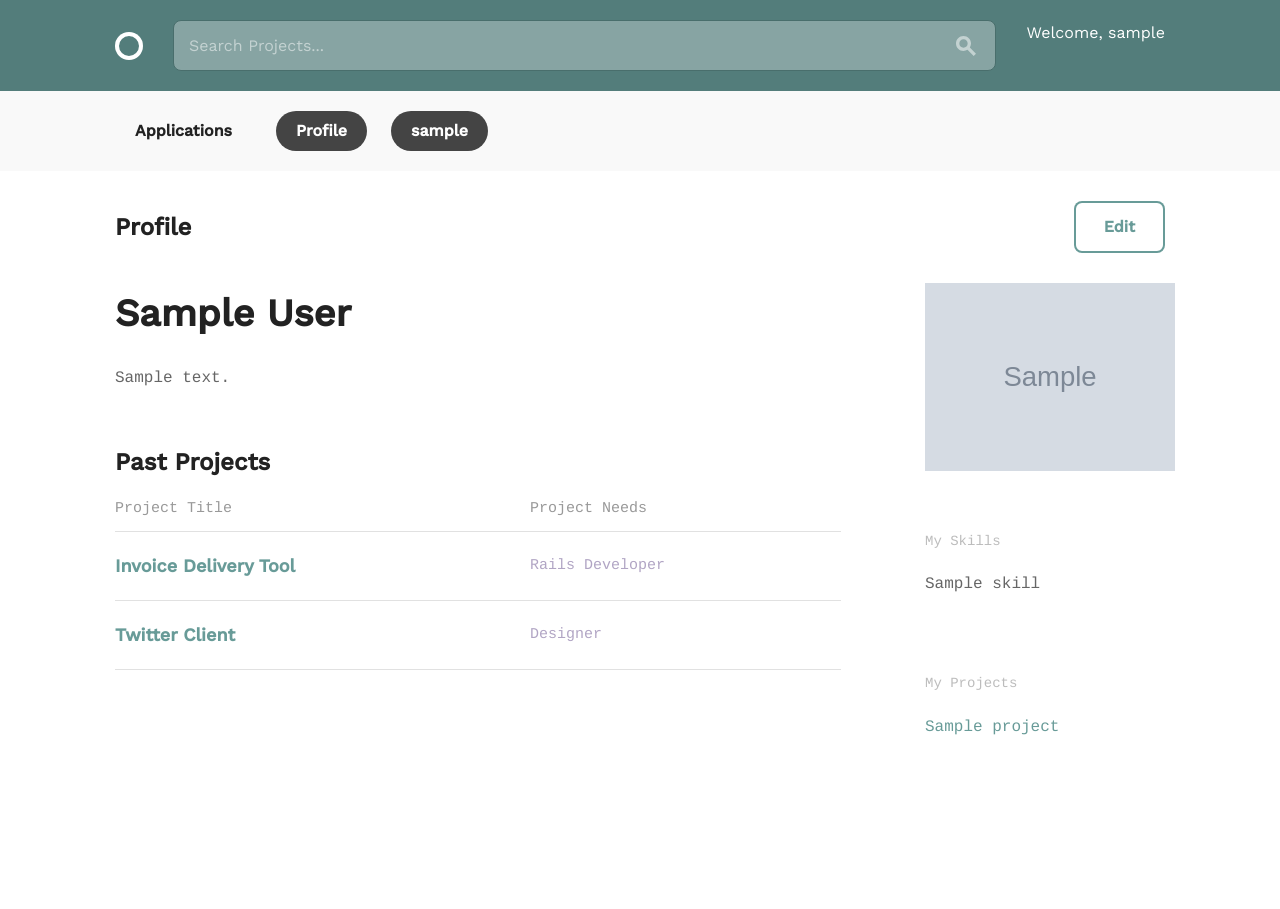
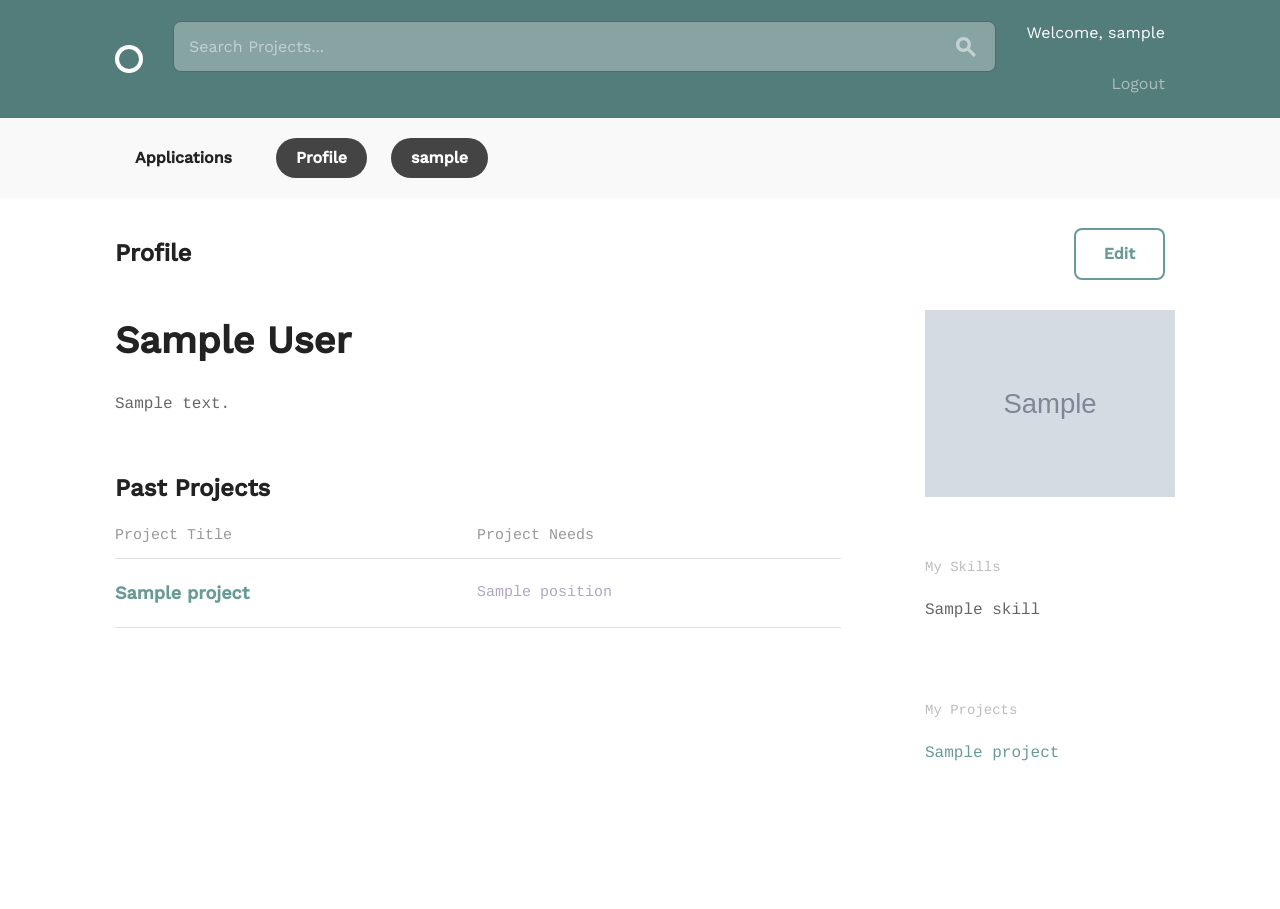
Before and after one commit to python-force/social-team-builder, a Django app: page /profile/1/ in a window 1280 px wide. Shown: the top 909 px of the page. Before the commit the page ends 735 px from the top, so only its background shows below. Run offline with Django 3.2, Linux system fonts and the light colour scheme; a user stored in the database is signed in; tables that the repository leaves empty hold one stand-in row (values such as "Sample post"); grey boxes marked "Sample" are stand-in pictures; some libraries are stand-ins or nearby versions.

Commit message:
models, base, profile, project, logout

```diff
--- a/config/urls.py
+++ b/config/urls.py
@@ -20,7 +20,7 @@ from django.conf.urls.static import static
 
 from django.contrib.auth.decorators import login_required
 
-from stb.core.views import (Homepage, SignUp, ProfileView,
+from stb.core.views import (Homepage, SignUp, LogoutView, ProfileView,
                             ProfileUpdateView, ProjectView, CreateProjectView,
                             ProjectUpdateView, Applications, ProjectNeedsView,
                             ApplyPositionView, CancelApplyView, AcceptProjectProfileView,
@@ -40,9 +40,11 @@ urlpatterns = [
     path('project/<int:pk>/apply/<int:position>/', ApplyPositionView.as_view(), name='apply-position'),
     path('project/<int:pk>/cancel-apply/<int:position>/', CancelApplyView.as_view(), name='cancel-apply'),
     path('applications/', Applications.as_view(), name='applications'),
+    path('applications/<str:status>/', Applications.as_view(), name='applications-status'),
     path('applications/project/<int:project>/', Applications.as_view(), name='applications-project'),
     path('applications/position/<int:position>/', Applications.as_view(), name='applications-position'),
     path('admin/', admin.site.urls),
+    path('logout/', LogoutView.as_view(), name='logout-user'),
     path('accounts/', include('django.contrib.auth.urls')),
     path('signup/', SignUp.as_view(), name='signup'),
     path('markdownx/', include('markdownx.urls')),
--- a/stb/core/models.py
+++ b/stb/core/models.py
@@ -44,6 +44,7 @@ class Position(models.Model):
     project = models.ForeignKey(Project, related_name='positions', on_delete=models.CASCADE)
     title = models.CharField(max_length=100, blank=True)
     description = MarkdownxField(blank=True)
+    availability = models.CharField(max_length=255, blank=True)
 
     def __str__(self):
         return self.title
--- a/stb/core/templates/base.html
+++ b/stb/core/templates/base.html
@@ -42,13 +42,15 @@
         </div>
         <div class="circle--fluid--cell circle--fluid--primary">
           <div class="circle--search">
-            <input type="text" placeholder="Search Projects..." />
-            <button>
+            <form action="{% url 'index' %}" method="GET">
+            <input type="text" name="q" placeholder="Search Projects..." />
+            <button type="submit">
               <svg version="1.1" class="search" xmlns="http://www.w3.org/2000/svg" xmlns:xlink="http://www.w3.org/1999/xlink" x="0px" y="0px" viewBox="0 0 12 12" xml:space="preserve">
                 <path d="M12,10.6L8.3,6.9C8.7,6.2,9,5.4,9,4.5C9,2,7,0,4.5,0S0,2,0,4.5S2,9,4.5,9c0.9,0,1.7-0.3,2.4-0.7l3.7,3.7L12,10.6z M2,4.5
                 C2,3.1,3.1,2,4.5,2S7,3.1,7,4.5C7,5.9,5.9,7,4.5,7S2,5.9,2,4.5z"/>
               </svg>
             </button>
+            </form>
           </div>
         </div>
         <div class="circle--fluid--cell circle--fluid--secondary">
@@ -56,6 +58,7 @@
             <ul class="circle--inline">
               {% if user.is_authenticated %}
               <p style="color:white;">Welcome, {{ user.username }}</p>
+              <li><a href="{% url 'logout-user' %}">Logout</a></li>
               {% else %}
               <li><a href="{% url 'signup' %}">Sign Up</a></li>
               <li><a href="{% url 'login' %}">Sign In</a></li>
--- a/stb/core/templates/profile.html
+++ b/stb/core/templates/profile.html
@@ -40,22 +40,16 @@
           </tr>
         </thead>
         <tbody>
+          {% for project in approved_projects %}
           <tr class="clickable-row" data-href="project.html">
             <td>
-              <h3>Invoice Delivery Tool</h3>
+              <h3>{{ project.position.project.title }}</h3>
             </td>
             <td class="circle--cell--right">
-              <span class="secondary-label">Rails Developer</span>
+              <span class="secondary-label">{{ project.position.title }}</span>
             </td>
           </tr>
-          <tr class="clickable-row" data-href="project.html">
-            <td>
-              <h3>Twitter Client</h3>
-            </td>
-            <td class="circle--cell--right">
-              <span class="secondary-label">Designer</span>
-            </td>
-          </tr>
+          {% endfor %}
         </tbody>
       </table>
     </div>
--- a/stb/core/templates/project.html
+++ b/stb/core/templates/project.html
@@ -33,6 +33,7 @@
           <li>
             <h3>{{ position_info_list.0.title }}</h3>
             <p>{{ position_info_list.0.description|markdown }}</p>
+            <p>{{ position_info_list.0.availability|markdown }}</p>
             {% if position_info_list.1 == -1 %}
             <a class="button button-primary" href="{% url 'apply-position' project.id position_id %}">Apply</a>
             {% elif position_info_list.1 == 0 %}
--- a/stb/core/views.py
+++ b/stb/core/views.py
@@ -1,16 +1,17 @@
-from django.views.generic import TemplateView, CreateView, DetailView, UpdateView
+from django.views.generic import TemplateView, CreateView, DetailView, UpdateView, RedirectView
 from django.contrib.auth.mixins import LoginRequiredMixin
+from django.contrib.auth import logout
 from django.urls import reverse_lazy, reverse
 from django.contrib.auth.models import User
 from stb.core.models import Profile, Skill, Project, Position, Position_Application
 from stb.core.forms import UserCreateForm
 from django.http import Http404
 from extra_views import CreateWithInlinesView, UpdateWithInlinesView, InlineFormSetFactory
-from django.views.generic import RedirectView
 from django.shortcuts import get_object_or_404, get_list_or_404
 from django.db import IntegrityError
 from django.contrib import messages
 import collections
+from django.db.models import Q
 from django.http import HttpResponseRedirect
 from django.forms.formsets import all_valid
 
@@ -19,21 +20,37 @@ class SignUp(CreateView):
     success_url = reverse_lazy('login')
     template_name = "registration/signup.html"
 
+class LogoutView(RedirectView):
+    success_url = reverse_lazy('home')
+
+    def get(self, request, *args, **kwargs):
+        logout(request)
+        return super().get(self, request, *args, **kwargs)
+
 
 class Test(TemplateView):
     template_name = "3.html"
 
-class Homepage(TemplateView):
+class Homepage(LoginRequiredMixin, TemplateView):
     template_name = "index.html"
 
     model = Project
 
+    def get_queryset(self):
+        term = self.request.GET.get('q')
+        if term:
+            projects = Project.objects.filter(
+                Q(title__icontains=term) |
+                Q(description__icontains=term)
+            )
+        else:
+            projects = Project.objects.all()
+        return projects
+
     def get_context_data(self, **kwargs):
         context = super().get_context_data(**kwargs)
         # profile = Profile.objects.get(user=self.request.user)
-        projects = Project.objects.all()
-        context['projects'] = projects
-        #context['positions'] = Position.objects.all().order_by('title')
+        context['projects'] = self.get_queryset()
         context['positions'] = Position.objects.order_by('title').distinct('title')
         return context
 
@@ -60,6 +77,25 @@ class Applications(TemplateView):
                 projects.append(applicant.position.project)
                 positions.append(applicant.position)
                 applicant_dict[applicant.id] = project_list
+        elif 'status' in self.kwargs:
+            for applicant in applicants:
+                project_list = []
+                project_list.append(applicant.user)
+                project_list.append(applicant.position.project)
+                project_list.append(applicant.position)
+                project_list.append(applicant.status)
+                projects.append(applicant.position.project)
+                positions.append(applicant.position)
+                applicant_dict[applicant.id] = project_list
+                status = self.kwargs.get('status')
+                if status == 'accepted':
+                    applicant_dict = {k: v for (k, v) in applicant_dict.items() if v[-1] == 1}
+                elif status == 'rejected':
+                    applicant_dict = {k: v for (k, v) in applicant_dict.items() if v[-1] == 2}
+                elif status == 'new-applications':
+                    applicant_dict = {k: v for (k, v) in applicant_dict.items() if v[-1] == 0}
+                else:
+                    raise Http404
         else:
             if 'project' in self.kwargs:
                 obj = Project.objects.get(id=self.kwargs.get('project'))
@@ -162,6 +198,7 @@ class ProfileView(TemplateView):
         context['profile'] = get_object_or_404(Profile, id=self.kwargs.get('pk'))
         context['skills'] = context['profile'].skills.all()
         context['projects'] = context['profile'].projects.all()
+        context['approved_projects'] = Position_Application.objects.filter(user_id=context['profile'].user.id, status=1)
         return context
 
 
@@ -180,8 +217,8 @@ class ProfileUpdateView(UpdateWithInlinesView):
 
 class PositionInline(InlineFormSetFactory):
     model = Position
-    fields = ['title', 'description']
-    initial = [{'title': 'Enter Position'}]
+    fields = ['title', 'description', 'availability']
+    initial = [{'title': 'Enter Position', 'availability': 'Availability for Applicant'}]
     factory_kwargs = {'extra': 1, 'max_num': None,
                       'can_order': False, 'can_delete': True}
     prefix = 'position_formset'
```
Also changed, not shown: stb/core/templates/applications.html (+4 -4 lines), stb/core/templates/registration/logout.html (added, +13 -0 lines), stb/core/migrations/0018_position_availability.py (added).
